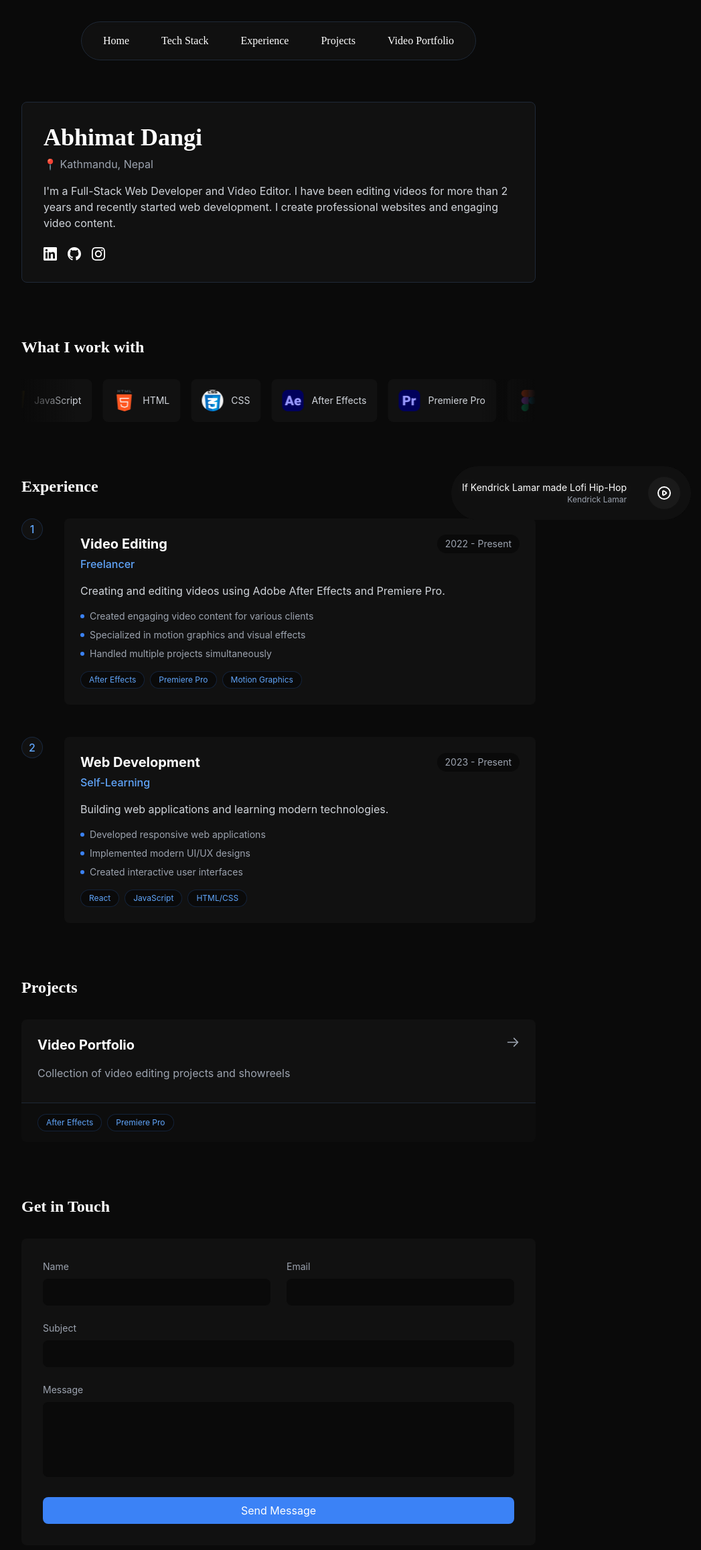
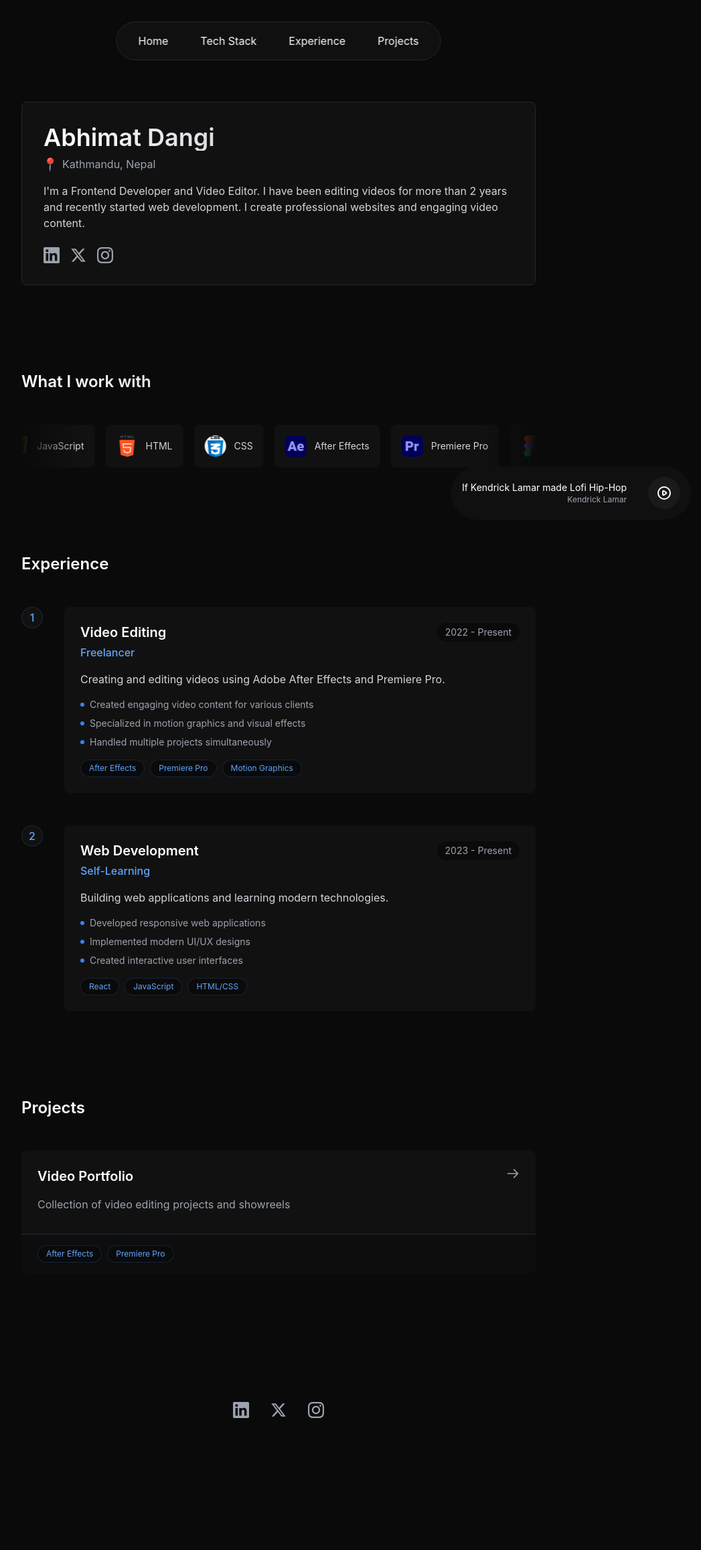
Before and after one commit to abhimatdangi/abhimat-portfolio, a React (Vite) app: page /#/ in a window 1280 px wide. Shown: the top 2314 px of the page at 67% size, without its empty margins (224-1271 px from the left). After the commit the page ends 2221 px from the top, so only its background shows below. Built offline with nearby package versions, Linux system fonts and the light colour scheme.

Commit message:
Add blur animations to navigation and music toggle, update styling and animations

```diff
--- a/src/components/Navigation.jsx
+++ b/src/components/Navigation.jsx
@@ -1,5 +1,6 @@
 import React from 'react';
 import { Link, useLocation } from 'react-router-dom';
+import { motion } from 'framer-motion';
 
 function Navigation() {
   const location = useLocation();
@@ -17,42 +18,45 @@ function Navigation() {
   };
 
   return (
-    <nav className="fixed top-8 left-1/2 -translate-x-1/2 z-50">
+    <motion.nav
+      className="fixed top-8 left-1/2 -translate-x-1/2 z-50"
+      initial={{ opacity: 0, filter: "blur(10px)" }}
+      animate={{ opacity: 1, filter: "blur(0px)" }}
+      transition={{ duration: 0.8, delay: 0.2 }}
+    >
       <div className="bg-[#111111]/90 backdrop-blur-sm border border-gray-800 rounded-full px-8 py-4">
-        <div className="flex items-center gap-12 font-instrument text-white">
+        <div className="flex items-center gap-12 text-white">
           <button
             onClick={() => scrollToSection('home')}
-            className="text-base hover:text-blue-400 transition-colors"
+            className="text-base hover:text-blue-400 transition-colors relative group"
           >
-            Home
+            <span>Home</span>
+            <span className="absolute -bottom-1 left-0 w-0 h-0.5 bg-blue-400 transition-all group-hover:w-full"></span>
           </button>
           <button
             onClick={() => scrollToSection('tech-stack')}
-            className="text-base hover:text-blue-400 transition-colors"
+            className="text-base hover:text-blue-400 transition-colors relative group"
           >
-            Tech Stack
+            <span>Tech Stack</span>
+            <span className="absolute -bottom-1 left-0 w-0 h-0.5 bg-blue-400 transition-all group-hover:w-full"></span>
           </button>
           <button
             onClick={() => scrollToSection('experience')}
-            className="text-base hover:text-blue-400 transition-colors"
+            className="text-base hover:text-blue-400 transition-colors relative group"
           >
-            Experience
+            <span>Experience</span>
+            <span className="absolute -bottom-1 left-0 w-0 h-0.5 bg-blue-400 transition-all group-hover:w-full"></span>
           </button>
           <button
             onClick={() => scrollToSection('projects')}
-            className="text-base hover:text-blue-400 transition-colors"
+            className="text-base hover:text-blue-400 transition-colors relative group"
           >
-            Projects
+            <span>Projects</span>
+            <span className="absolute -bottom-1 left-0 w-0 h-0.5 bg-blue-400 transition-all group-hover:w-full"></span>
           </button>
-          <Link
-            to="/video-portfolio"
-            className="text-base hover:text-blue-400 transition-colors"
-          >
-            Video Portfolio
-          </Link>
         </div>
       </div>
-    </nav>
+    </motion.nav>
   );
 }
 
--- a/src/index.css
+++ b/src/index.css
@@ -1,7 +1,7 @@
 @import 'tailwindcss/base';
 @import 'tailwindcss/components';
 @import 'tailwindcss/utilities';
-@import url('https://fonts.googleapis.com/css2?family=Instrument+Serif:ital@0;1&display=swap');
+@import url('https://fonts.googleapis.com/css2?family=Poppins:wght@300;400;500;600;700&display=swap');
 
 html {
   scroll-behavior: smooth;
@@ -9,15 +9,23 @@ html {
 
 body {
   margin: 0;
-  font-family: -apple-system, BlinkMacSystemFont, 'Segoe UI', 'Roboto', 'Oxygen',
+  font-family: 'Poppins', -apple-system, BlinkMacSystemFont, 'Segoe UI', 'Roboto', 'Oxygen',
     'Ubuntu', 'Cantarell', 'Fira Sans', 'Droid Sans', 'Helvetica Neue',
     sans-serif;
   -webkit-font-smoothing: antialiased;
   -moz-osx-font-smoothing: grayscale;
+  background-color: #0A0A0A;
+  color: white;
 }
 
-.font-instrument {
-  font-family: 'Instrument Serif', serif;
+#root {
+  min-height: 100vh;
+  background-color: #0A0A0A;
+}
+
+/* Remove the font-instrument class since we're using Poppins */
+.font-bold {
+  font-weight: 600;
 }
 
 /* Simple hover effect for social icons */
--- a/src/pages/Home.jsx
+++ b/src/pages/Home.jsx
@@ -4,175 +4,177 @@ import TechStack from '../components/TechStack';
 import Experience from '../components/Experience';
 import Projects from '../components/Projects';
 import MusicToggle from '../components/MusicToggle';
+import { motion } from 'framer-motion';
+
+const socialLinks = [
+  {
+    url: "https://www.linkedin.com/in/abhimatdangi/",
+    icon: (
+      <svg xmlns="http://www.w3.org/2000/svg" className="h-6 w-6" fill="currentColor" viewBox="0 0 24 24">
+        <path d="M20.447 20.452h-3.554v-5.569c0-1.328-.027-3.037-1.852-3.037-1.853 0-2.136 1.445-2.136 2.939v5.667H9.351V9h3.414v1.561h.046c.477-.9 1.637-1.85 3.37-1.85 3.601 0 4.267 2.37 4.267 5.455v6.286zM5.337 7.433c-1.144 0-2.063-.926-2.063-2.065 0-1.138.92-2.063 2.063-2.063 1.14 0 2.064.925 2.064 2.063 0 1.139-.925 2.065-2.064 2.065zm1.782 13.019H3.555V9h3.564v11.452zM22.225 0H1.771C.792 0 0 .774 0 1.729v20.542C0 23.227.792 24 1.771 24h20.451C23.2 24 24 23.227 24 22.271V1.729C24 .774 23.2 0 22.222 0h.003z"/>
+      </svg>
+    )
+  },
+  {
+    url: "https://x.com/abhimatdc",
+    icon: (
+      <svg xmlns="http://www.w3.org/2000/svg" className="h-6 w-6" fill="currentColor" viewBox="0 0 24 24">
+        <path d="M18.244 2.25h3.308l-7.227 8.26 8.502 11.24H16.17l-5.214-6.817L4.99 21.75H1.68l7.73-8.835L1.254 2.25H8.08l4.713 6.231zm-1.161 17.52h1.833L7.084 4.126H5.117z"/>
+      </svg>
+    )
+  },
+  {
+    url: "https://www.instagram.com/prodbyabhimat/",
+    icon: (
+      <svg xmlns="http://www.w3.org/2000/svg" className="h-6 w-6" fill="currentColor" viewBox="0 0 24 24">
+        <path d="M12 2.163c3.204 0 3.584.012 4.85.07 3.252.148 4.771 1.691 4.919 4.919.058 1.265.069 1.645.069 4.849 0 3.205-.012 3.584-.069 4.849-.149 3.225-1.664 4.771-4.919 4.919-1.266.058-1.644.07-4.85.07-3.204 0-3.584-.012-4.849-.07-3.26-.149-4.771-1.699-4.919-4.92-.058-1.265-.07-1.644-.07-4.849 0-3.204.013-3.583.07-4.849.149-3.227 1.664-4.771 4.919-4.919 1.266-.057 1.645-.069 4.849-.069zm0-2.163c-3.259 0-3.667.014-4.947.072-4.358.2-6.78 2.618-6.98 6.98-.059 1.281-.073 1.689-.073 4.948 0 3.259.014 3.668.072 4.948.2 4.358 2.618 6.78 6.98 6.98 1.281.058 1.689.072 4.948.072 3.259 0 3.668-.014 4.948-.072 4.354-.2 6.782-2.618 6.979-6.98.059-1.28.073-1.689.073-4.948 0-3.259-.014-3.667-.072-4.947-.196-4.354-2.617-6.78-6.979-6.98-1.281-.059-1.69-.073-4.949-.073zm0 5.838c-3.403 0-6.162 2.759-6.162 6.162s2.759 6.163 6.162 6.163 6.162-2.759 6.162-6.163c0-3.403-2.759-6.162-6.162-6.162zm0 10.162c-2.209 0-4-1.79-4-4 0-2.209 1.791-4 4-4s4 1.791 4 4c0 2.21-1.791 4-4 4zm6.406-11.845c-.796 0-1.441.645-1.441 1.44s.645 1.44 1.441 1.44c.795 0 1.439-.645 1.439-1.44s-.644-1.44-1.439-1.44z"/>
+      </svg>
+    )
+  }
+];
 
 function Home() {
-  const validateEmail = (email) => {
-    const regex = /^[^\s@]+@[^\s@]+\.[^\s@]+$/;
-    return regex.test(email);
-  };
-
-  const handleSubmit = (e) => {
-    e.preventDefault();
-
-    const email = e.target.email.value;
-
-    if (!validateEmail(email)) {
-      console.log('Invalid email format');
-      return;
-    }
-
-    // Get form data
-    const formData = {
-      name: e.target.name.value,
-      email: email,
-      subject: e.target.subject.value,
-      message: e.target.message.value
-    };
-
-    // Log to console
-    console.log('Form Submission:', formData);
-
-    // Clear form after submission
-    e.target.reset();
-  };
-
   return (
     <div className="min-h-screen bg-[#0A0A0A] text-white p-6">
       {/* Hero Section */}
-      <section id="home" className="max-w-3xl mx-auto pt-32 mb-20">
-        <div className="bg-[#111111] p-8 rounded-lg border border-gray-800">
-          <h1 className="text-4xl font-bold mb-2 font-instrument">Abhimat Dangi</h1>
-          <p className="text-gray-400 mb-4">📍 Kathmandu, Nepal</p>
-          <p className="text-gray-300">
-            I'm a Full-Stack Web Developer and Video Editor. I have been editing videos for more than 2 years and recently started web development. I create professional websites and engaging video content.
-          </p>
+      <section id="home" className="max-w-3xl mx-auto pt-32 mb-32">
+        <motion.div
+          initial={{ opacity: 0, y: 20 }}
+          animate={{ opacity: 1, y: 0 }}
+          transition={{ duration: 0.8, type: "spring", bounce: 0.4 }}
+          className="bg-[#111111] p-8 rounded-lg border border-gray-800 hover:border-blue-500/20 transition-colors"
+        >
+          {/* Name - No blur animation */}
+          <motion.h1
+            initial={{ opacity: 0 }}
+            animate={{ opacity: 1 }}
+            transition={{ duration: 0.5 }}
+            className="text-4xl font-bold mb-2 bg-gradient-to-r from-white to-gray-400 bg-clip-text text-transparent"
+          >
+            Abhimat Dangi
+          </motion.h1>
 
-          {/* Social Links */}
-          <div className="flex gap-4 mt-6">
-            <a
-              href="https://www.linkedin.com/in/abhimatdangi/"
-              className="hover:text-blue-500 transition-colors"
-              aria-label="LinkedIn"
+          {/* Location - With blur animation */}
+          <motion.p
+            initial={{ opacity: 0, filter: "blur(10px)" }}
+            animate={{ opacity: 1, filter: "blur(0px)" }}
+            transition={{ duration: 0.8, delay: 0.3 }}
+            className="text-gray-400 mb-4 flex items-center gap-2"
+          >
+            <motion.span
+              animate={{
+                scale: [1, 1.2, 1],
+                rotate: [0, 10, -10, 0]
+              }}
+              transition={{ duration: 2, repeat: Infinity, repeatDelay: 3 }}
+            >
+              📍
+            </motion.span>
+            Kathmandu, Nepal
+          </motion.p>
+
+          {/* Description - With blur animation */}
+          <motion.p
+            initial={{ opacity: 0, filter: "blur(10px)" }}
+            animate={{ opacity: 1, filter: "blur(0px)" }}
+            transition={{ duration: 0.8, delay: 0.5 }}
+            className="text-gray-300 mb-6"
+          >
+            I'm a Frontend Developer and Video Editor. I have been editing videos for more than 2 years and recently started web development. I create professional websites and engaging video content.
+          </motion.p>
+
+          {/* Social Links - With blur animation */}
+          <motion.div
+            initial={{ opacity: 0, filter: "blur(10px)" }}
+            animate={{ opacity: 1, filter: "blur(0px)" }}
+            transition={{ duration: 0.8, delay: 0.7 }}
+            className="flex gap-4 mt-6"
+          >
+            {socialLinks.map((link, index) => (
+              <motion.a
+                key={link.url}
+                href={link.url}
+                target="_blank"
+                rel="noopener noreferrer"
+                className="text-gray-400 hover:text-blue-500 transition-colors"
+                whileHover={{ scale: 1.1 }}
+                whileTap={{ scale: 0.95 }}
+              >
+                {link.icon}
+              </motion.a>
+            ))}
+          </motion.div>
+        </motion.div>
+      </section>
+
+      {/* Tech Stack Section - With blur animation */}
+      <motion.section
+        id="tech-stack"
+        className="max-w-3xl mx-auto mb-32"
+        initial={{ opacity: 0, filter: "blur(10px)" }}
+        whileInView={{ opacity: 1, filter: "blur(0px)" }}
+        viewport={{ once: true, margin: "-100px" }}
+        transition={{ duration: 0.8 }}
+      >
+        <motion.h2
+          className="text-2xl font-bold mb-12 bg-gradient-to-r from-white to-gray-400 bg-clip-text text-transparent"
+          whileHover={{ scale: 1.02 }}
+        >
+          What I work with
+        </motion.h2>
+        <TechStack />
+      </motion.section>
+
+      {/* Experience Section - With blur animation */}
+      <motion.section
+        id="experience"
+        className="max-w-3xl mx-auto mb-32"
+        initial={{ opacity: 0, filter: "blur(10px)" }}
+        whileInView={{ opacity: 1, filter: "blur(0px)" }}
+        viewport={{ once: true, margin: "-100px" }}
+        transition={{ duration: 0.8 }}
+      >
+        <h2 className="text-2xl font-bold mb-12">Experience</h2>
+        <Experience />
+      </motion.section>
+
+      {/* Projects Section - With blur animation */}
+      <motion.section
+        id="projects"
+        className="max-w-3xl mx-auto mb-32"
+        initial={{ opacity: 0, filter: "blur(10px)" }}
+        whileInView={{ opacity: 1, filter: "blur(0px)" }}
+        viewport={{ once: true, margin: "-100px" }}
+        transition={{ duration: 0.8 }}
+      >
+        <h2 className="text-2xl font-bold mb-12">Projects</h2>
+        <Projects />
+      </motion.section>
+
+      {/* Bottom social icons - With blur animation */}
+      <motion.section
+        className="max-w-3xl mx-auto mb-20 pt-16"
+        initial={{ opacity: 0, filter: "blur(10px)" }}
+        whileInView={{ opacity: 1, filter: "blur(0px)" }}
+        viewport={{ once: true }}
+        transition={{ duration: 0.8 }}
+      >
+        <div className="flex justify-center gap-8">
+          {socialLinks.map((link, index) => (
+            <motion.a
+              key={link.url}
+              href={link.url}
               target="_blank"
               rel="noopener noreferrer"
+              className="text-gray-400 hover:text-blue-500 transition-colors"
+              whileHover={{ scale: 1.1 }}
+              whileTap={{ scale: 0.95 }}
             >
-              <svg xmlns="http://www.w3.org/2000/svg" className="h-5 w-5" fill="currentColor" viewBox="0 0 24 24">
-                <path d="M20.447 20.452h-3.554v-5.569c0-1.328-.027-3.037-1.852-3.037-1.853 0-2.136 1.445-2.136 2.939v5.667H9.351V9h3.414v1.561h.046c.477-.9 1.637-1.85 3.37-1.85 3.601 0 4.267 2.37 4.267 5.455v6.286zM5.337 7.433c-1.144 0-2.063-.926-2.063-2.065 0-1.138.92-2.063 2.063-2.063 1.14 0 2.064.925 2.064 2.063 0 1.139-.925 2.065-2.064 2.065zm1.782 13.019H3.555V9h3.564v11.452zM22.225 0H1.771C.792 0 0 .774 0 1.729v20.542C0 23.227.792 24 1.771 24h20.451C23.2 24 24 23.227 24 22.271V1.729C24 .774 23.2 0 22.222 0h.003z"/>
-              </svg>
-            </a>
-            <a
-              href="https://github.com/abhimatdangi"
-              className="hover:text-blue-500 transition-colors"
-              aria-label="GitHub"
-              target="_blank"
-              rel="noopener noreferrer"
-            >
-              <svg xmlns="http://www.w3.org/2000/svg" className="h-5 w-5" fill="currentColor" viewBox="0 0 24 24">
-                <path d="M12 0c-6.626 0-12 5.373-12 12 0 5.302 3.438 9.8 8.207 11.387.599.111.793-.261.793-.577v-2.234c-3.338.726-4.033-1.416-4.033-1.416-.546-1.387-1.333-1.756-1.333-1.756-1.089-.745.083-.729.083-.729 1.205.084 1.839 1.237 1.839 1.237 1.07 1.834 2.807 1.304 3.492.997.107-.775.418-1.305.762-1.604-2.665-.305-5.467-1.334-5.467-5.931 0-1.311.469-2.381 1.236-3.221-.124-.303-.535-1.524.117-3.176 0 0 1.008-.322 3.301 1.23.957-.266 1.983-.399 3.003-.404 1.02.005 2.047.138 3.006.404 2.291-1.552 3.297-1.23 3.297-1.23.653 1.653.242 2.874.118 3.176.77.84 1.235 1.911 1.235 3.221 0 4.609-2.807 5.624-5.479 5.921.43.372.823 1.102.823 2.222v3.293c0 .319.192.694.801.576 4.765-1.589 8.199-6.086 8.199-11.386 0-6.627-5.373-12-12-12z"/>
-              </svg>
-            </a>
-            <a
-              href="https://www.instagram.com/prodbyabhimat/"
-              className="hover:text-blue-500 transition-colors"
-              aria-label="Instagram"
-              target="_blank"
-              rel="noopener noreferrer"
-            >
-              <svg xmlns="http://www.w3.org/2000/svg" className="h-5 w-5" fill="currentColor" viewBox="0 0 24 24">
-                <path d="M12 2.163c3.204 0 3.584.012 4.85.07 3.252.148 4.771 1.691 4.919 4.919.058 1.265.069 1.645.069 4.849 0 3.205-.012 3.584-.069 4.849-.149 3.225-1.664 4.771-4.919 4.919-1.266.058-1.644.07-4.85.07-3.204 0-3.584-.012-4.849-.07-3.26-.149-4.771-1.699-4.919-4.92-.058-1.265-.07-1.644-.07-4.849 0-3.204.013-3.583.07-4.849.149-3.227 1.664-4.771 4.919-4.919 1.266-.057 1.645-.069 4.849-.069zm0-2.163c-3.259 0-3.667.014-4.947.072-4.358.2-6.78 2.618-6.98 6.98-.059 1.281-.073 1.689-.073 4.948 0 3.259.014 3.668.072 4.948.2 4.358 2.618 6.78 6.98 6.98 1.281.058 1.689.072 4.948.072 3.259 0 3.668-.014 4.948-.072 4.354-.2 6.782-2.618 6.979-6.98.059-1.28.073-1.689.073-4.948 0-3.259-.014-3.667-.072-4.947-.196-4.354-2.617-6.78-6.979-6.98-1.281-.059-1.69-.073-4.949-.073zm0 5.838c-3.403 0-6.162 2.759-6.162 6.162s2.759 6.163 6.162 6.163 6.162-2.759 6.162-6.163c0-3.403-2.759-6.162-6.162-6.162zm0 10.162c-2.209 0-4-1.79-4-4 0-2.209 1.791-4 4-4s4 1.791 4 4c0 2.21-1.791 4-4 4zm6.406-11.845c-.796 0-1.441.645-1.441 1.44s.645 1.44 1.441 1.44c.795 0 1.439-.645 1.439-1.44s-.644-1.44-1.439-1.44z"/>
-              </svg>
-            </a>
-          </div>
+              {link.icon}
+            </motion.a>
+          ))}
         </div>
-      </section>
-
-      {/* Tech Stack Section */}
-      <section id="tech-stack" className="max-w-3xl mx-auto mb-20">
-        <h2 className="text-2xl font-bold mb-8 font-instrument">What I work with</h2>
-        <TechStack />
-      </section>
-
-      {/* Experience Section */}
-      <section id="experience" className="max-w-3xl mx-auto mb-20">
-        <h2 className="text-2xl font-bold mb-8 font-instrument">Experience</h2>
-        <Experience />
-      </section>
-
-      {/* Projects Section */}
-      <section id="projects" className="max-w-3xl mx-auto mb-20">
-        <h2 className="text-2xl font-bold mb-8 font-instrument">Projects</h2>
-        <Projects />
-      </section>
-
-      {/* Contact Form Section */}
-      <section id="contact" className="max-w-3xl mx-auto mb-20">
-        <h2 className="text-2xl font-bold mb-8 font-instrument">Get in Touch</h2>
-
-        <div className="bg-[#111111] p-8 rounded-lg">
-          <form onSubmit={handleSubmit} className="space-y-6">
-            <div className="grid grid-cols-1 md:grid-cols-2 gap-6">
-              <div>
-                <label htmlFor="name" className="block text-sm text-gray-400 mb-2">
-                  Name
-                </label>
-                <input
-                  type="text"
-                  id="name"
-                  name="name"
-                  className="w-full bg-[#0A0A0A] rounded-lg px-4 py-2 text-white"
-                  required
-                />
-              </div>
-
-              <div>
-                <label htmlFor="email" className="block text-sm text-gray-400 mb-2">
-                  Email
-                </label>
-                <input
-                  type="email"
-                  id="email"
-                  name="email"
-                  className="w-full bg-[#0A0A0A] rounded-lg px-4 py-2 text-white"
-                  required
-                />
-              </div>
-            </div>
-
-            <div>
-              <label htmlFor="subject" className="block text-sm text-gray-400 mb-2">
-                Subject
-              </label>
-              <input
-                type="text"
-                id="subject"
-                name="subject"
-                className="w-full bg-[#0A0A0A] rounded-lg px-4 py-2 text-white"
-                required
-              />
-            </div>
-
-            <div>
-              <label htmlFor="message" className="block text-sm text-gray-400 mb-2">
-                Message
-              </label>
-              <textarea
-                id="message"
-                name="message"
-                rows="4"
-                className="w-full bg-[#0A0A0A] rounded-lg px-4 py-2 text-white resize-none"
-                required
-              ></textarea>
-            </div>
-
-            <button
-              type="submit"
-              className="w-full bg-blue-500 text-white py-2 px-4 rounded-lg"
-            >
-              Send Message
-            </button>
-          </form>
-        </div>
-      </section>
+      </motion.section>
 
       <MusicToggle />
     </div>
```
Also changed, not shown: src/components/MusicToggle.jsx (+8 -2 lines).
